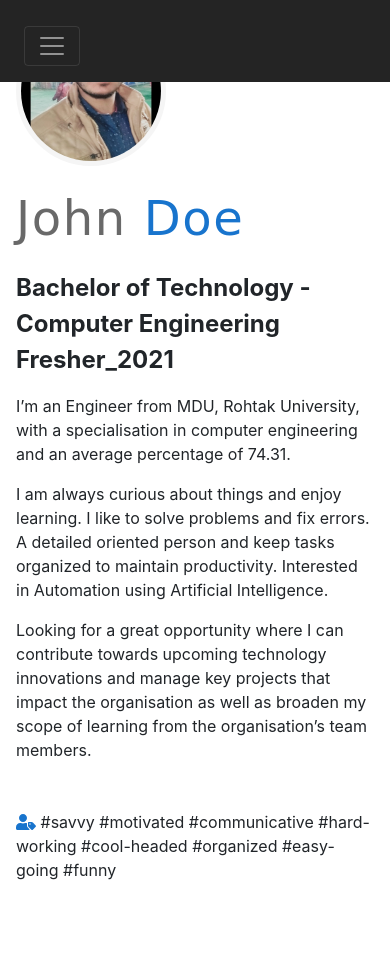
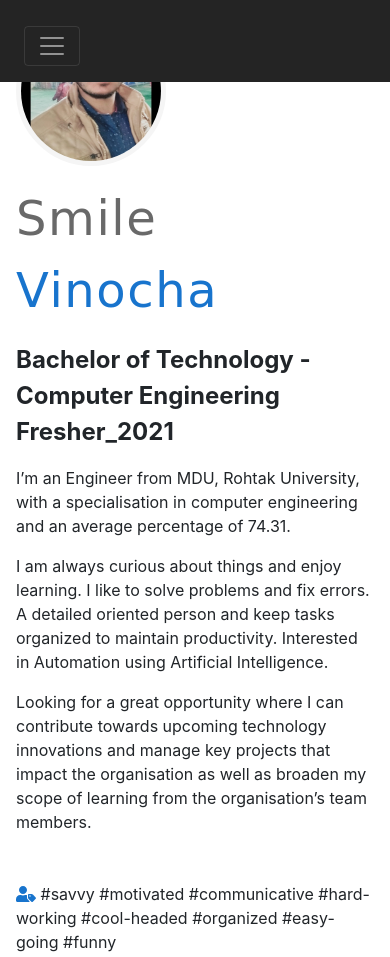
Before and after one commit to SmileVinocha/web1, a website with bundled scripts: page index.html in a window 390 px wide. Shown: the top 957 px of the page. Built offline with nearby package versions, Linux system fonts and the light colour scheme; a web font is replaced by a local one.

Commit message:
Update index.html

```diff
--- a/index.html
+++ b/index.html
@@ -113,7 +113,7 @@
                 <p class="mobile-name">
                     <img class="mobile-img" src="my.jpg" alt="Profile Picture" />
                 </p>
-                <p class="mobile-name">John <span class="family-name"> Doe</span></p>
+                <p class="mobile-name">Smile <span class="family-name"> Vinocha</span></p>
                 <h1 class="mb-3 mt-5">
                     Smile
                     <span class="family-name"> Vinocha</span>
```
